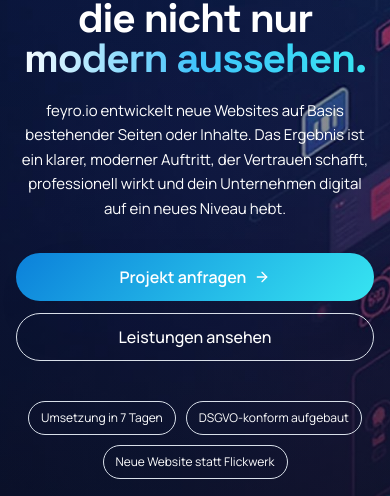
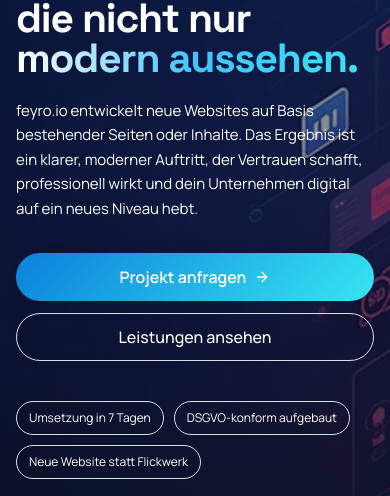
Before and after one commit to sysadmin-feyro/2026_03_feyro.io, a React (Vite) app: page / in a window 390 px wide. Shown: the part 346-842 px from the top of the page. Built offline with nearby package versions, Linux system fonts and the light colour scheme; no server answers.

Commit message:
fix: align hero text left
Co-Authored-By: Claude Sonnet 4.6 <noreply@anthropic.com>

```diff
--- a/src/components/HeroSection.tsx
+++ b/src/components/HeroSection.tsx
@@ -36,8 +36,8 @@ const HeroSection = () => {
       <div className="absolute inset-0 bg-[radial-gradient(circle_at_center,transparent_0%,rgba(5,12,24,0.18)_62%,rgba(5,12,24,0.34)_100%)]"></div>
 
       <div className="relative z-10 mx-auto max-w-7xl px-4 sm:px-6 lg:px-8">
-        <div className="flex justify-center lg:justify-start">
-          <div className="animate-fade-in text-center lg:text-left max-w-3xl">
+        <div className="flex justify-start">
+          <div className="animate-fade-in text-left max-w-3xl">
             <h1 id="hero-heading" className="font-display text-[2.55rem] font-bold leading-[0.98] text-white sm:text-5xl md:text-6xl lg:text-7xl xl:text-[5.4rem]">
               Neue Websites,
               <span className="block text-white/76">die nicht nur</span>
@@ -46,7 +46,7 @@ const HeroSection = () => {
               </span>
             </h1>
 
-            <p className="mx-auto mb-8 mt-5 max-w-3xl px-1 text-[15px] leading-relaxed text-white/78 sm:mb-10 sm:mt-6 sm:px-2 sm:text-xl lg:mx-0 lg:px-0">
+            <p className="mb-8 mt-5 max-w-3xl text-[15px] leading-relaxed text-white/78 sm:mb-10 sm:mt-6 sm:text-xl">
               feyro.io entwickelt neue Websites auf Basis bestehender Seiten oder Inhalte.
               Das Ergebnis ist ein klarer, moderner Auftritt, der Vertrauen schafft,
               professionell wirkt und dein Unternehmen digital auf ein neues Niveau hebt.
@@ -82,7 +82,7 @@ const HeroSection = () => {
             </Button>
             </div>
 
-            <div className="flex flex-wrap justify-center gap-2.5 sm:gap-3 lg:justify-start" role="list" aria-label="Vertrauensindikatoren">
+            <div className="flex flex-wrap justify-start gap-2.5 sm:gap-3" role="list" aria-label="Vertrauensindikatoren">
               <div className="rounded-full border border-white/12 bg-white/8 px-3 py-2 text-xs text-white/82 sm:px-4 sm:text-sm" role="listitem">
                 Umsetzung in 7 Tagen
               </div>
```
